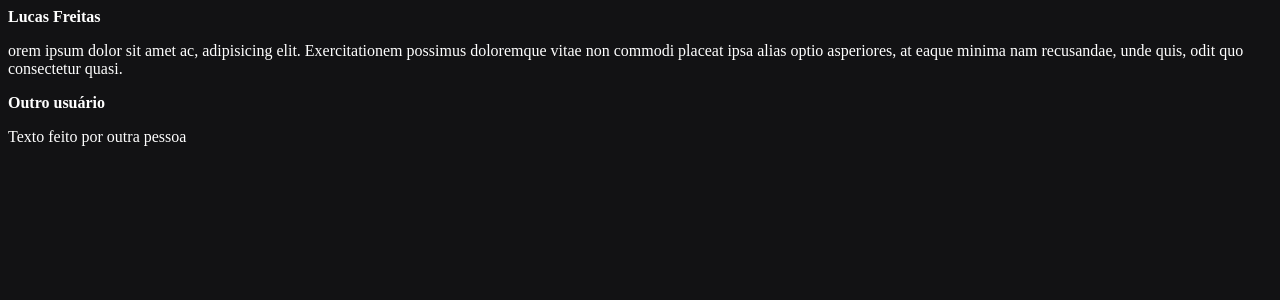
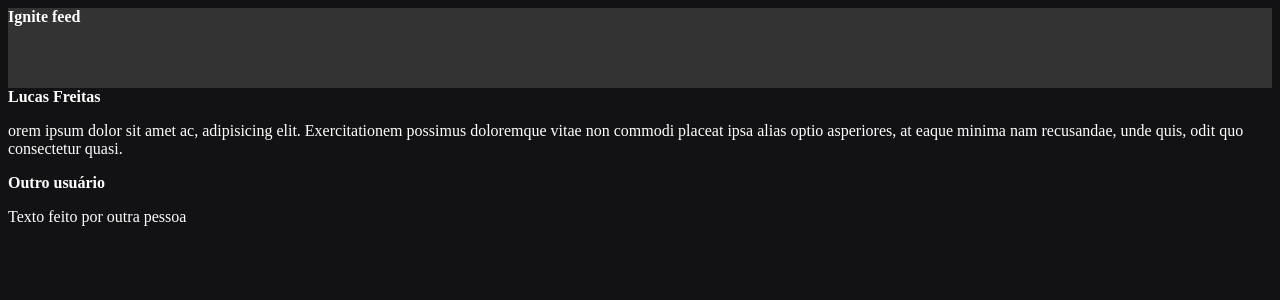
Before and after one commit to lucasFGR/React, a React (Vite) app in the folder react-rocketseat/01-fundamentos-reactjs/: page / in a window 1280 px wide. Shown: the top 300 px of the page. Built offline with nearby package versions, Linux system fonts and the light colour scheme.

Commit message:
Configurando CSS do header

```diff
--- a/react-rocketseat/01-fundamentos-reactjs/src/App.jsx
+++ b/react-rocketseat/01-fundamentos-reactjs/src/App.jsx
@@ -1,9 +1,11 @@
+import {Header} from './components/Header'
 import {Post} from './Post'
 import './style.css'
 
 export function App() {
    return (
     <div>
+      <Header/>
       <Post
         author="Lucas Freitas"
         content="orem ipsum dolor sit amet ac, adipisicing elit. Exercitationem possimus doloremque vitae non commodi placeat ipsa alias optio asperiores, at eaque minima nam recusandae, unde quis, odit quo consectetur quasi."
--- a/react-rocketseat/01-fundamentos-reactjs/src/components/Header.jsx
+++ b/react-rocketseat/01-fundamentos-reactjs/src/components/Header.jsx
@@ -1,5 +1,9 @@
+import styles from './Header.module.css'
+
 export function Header(){
     return (
-        <strong>Ignite feed</strong>
+        <header className={styles.header}>
+            <strong >Ignite feed</strong>
+        </header>
     )
 }
```
